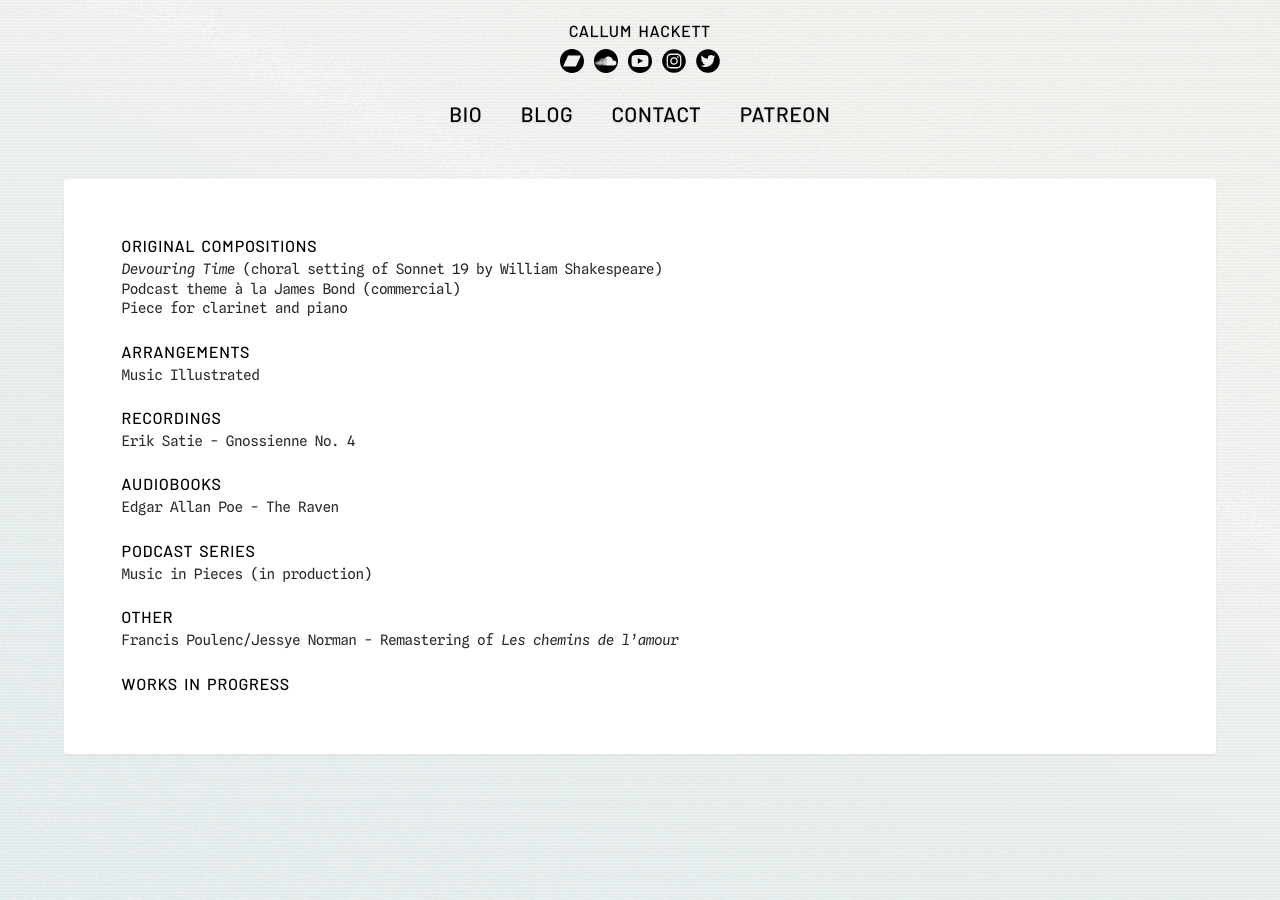
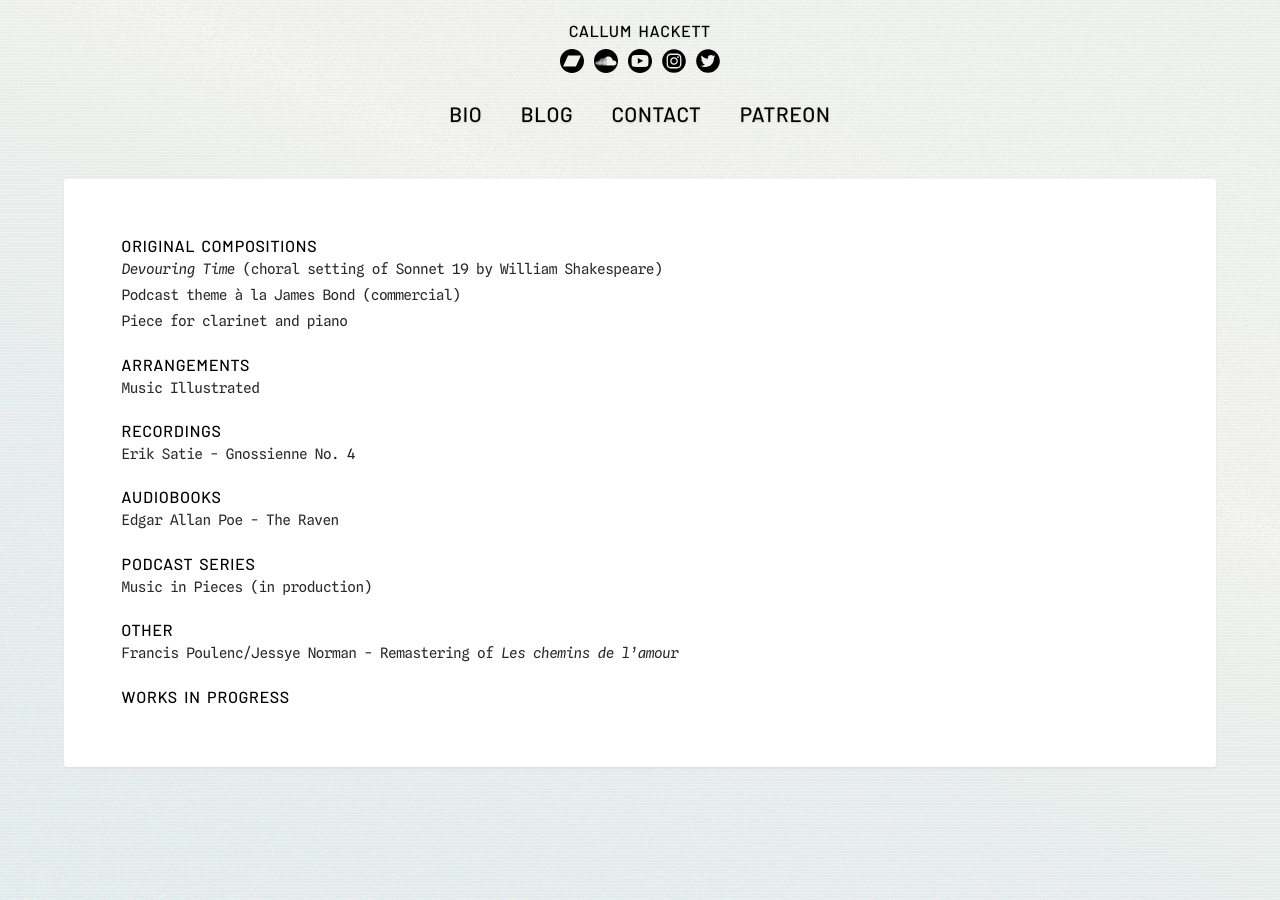
Before and after one commit to callumhackett/callumhackett.github.io, a Jekyll site: the page built from list_of_works.md, in a window 1280 px wide. Built offline with Jekyll 4.4.1, drawn with Linux system fonts in a browser that asks for light colours.

Commit message:
created spacing for dedicated list pages

```diff
--- a/_layouts/page.html
+++ b/_layouts/page.html
@@ -23,12 +23,17 @@
     </div>
 </div>
 <div id="page-content">
+    {%- unless page.list -%}
     {%- if page.id -%}
     <div id="post-date">{% include date_formatter.html date=page.date %}</div>
     {%- endif -%}
     {{ content | smartify }}
     {%- if page.id -%}
     {% include giscus_comments.html reactions="1" %}
+    {%- endif -%}
+    {%- endunless -%}
+    {%- if page.list -%}
+    <div id="list-of-works">{{ content | smartify }}</div>
     {%- endif -%}
 </div>
 <div id="mobile-post-tags" class="post-tags">
--- a/assets/css/core.css
+++ b/assets/css/core.css
@@ -168,6 +168,9 @@ a, a:active, a:visited, a:hover {
 p:not(:last-child), ul {
     margin-block-end: var(--body-font-size);
 }
+#list-of-works p:not(:last-child) {
+    margin-block-end: calc(var(--body-font-size) / 2);
+}
 p:last-child {
     margin-block-end: 0;
 }
--- a/list_of_works.md
+++ b/list_of_works.md
@@ -17,7 +18,9 @@ nav_label: List of Works # label to appear in navbar if referenced in _data/navb
 ### Original Compositions
 
 *Devouring Time* (choral setting of Sonnet 19 by William Shakespeare)
+
 Podcast theme à la James Bond (commercial)
+
 Piece for clarinet and piano
 
 ### Arrangements
```
Also changed, not shown: other parts of list_of_works.md (+1 -0 lines).
